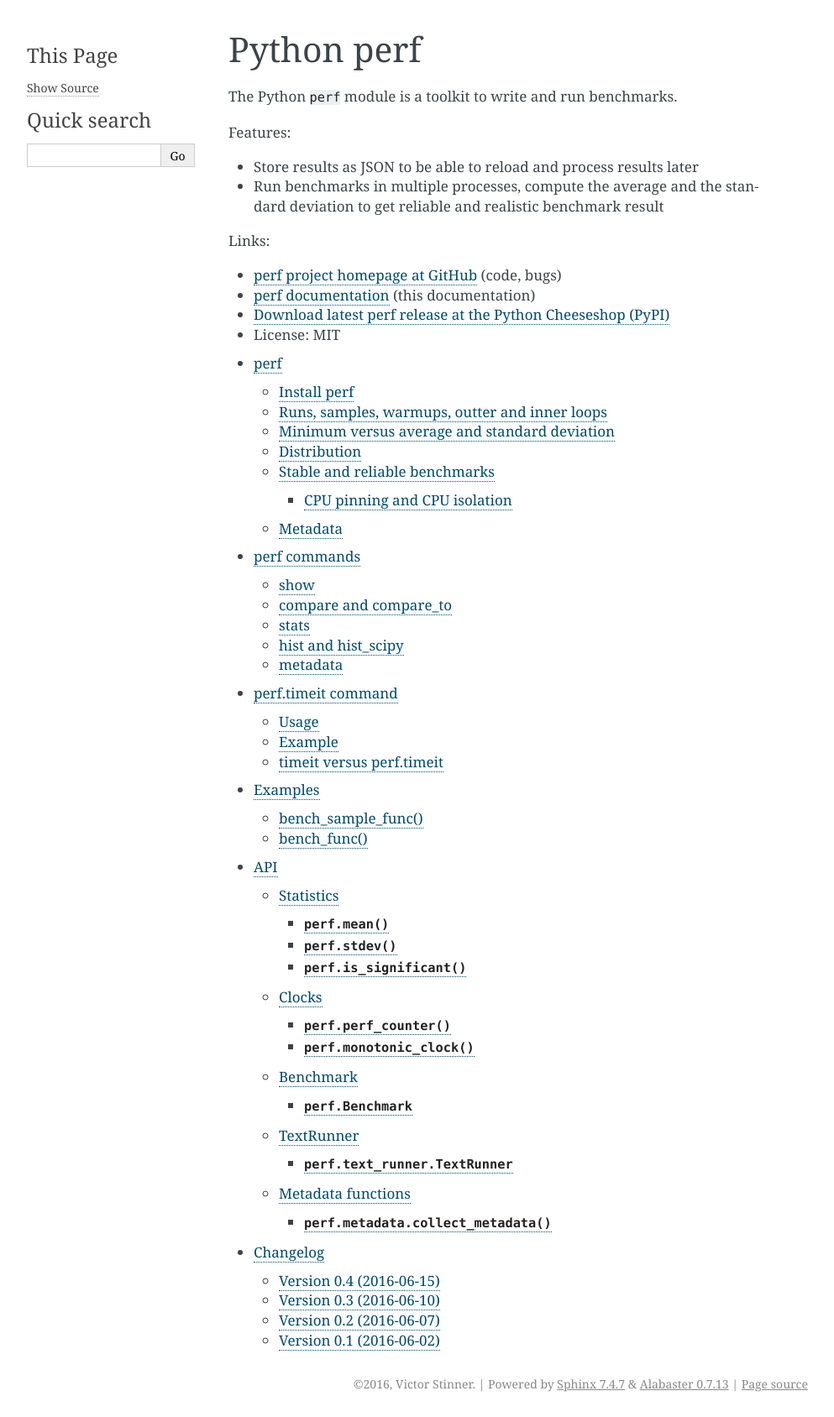
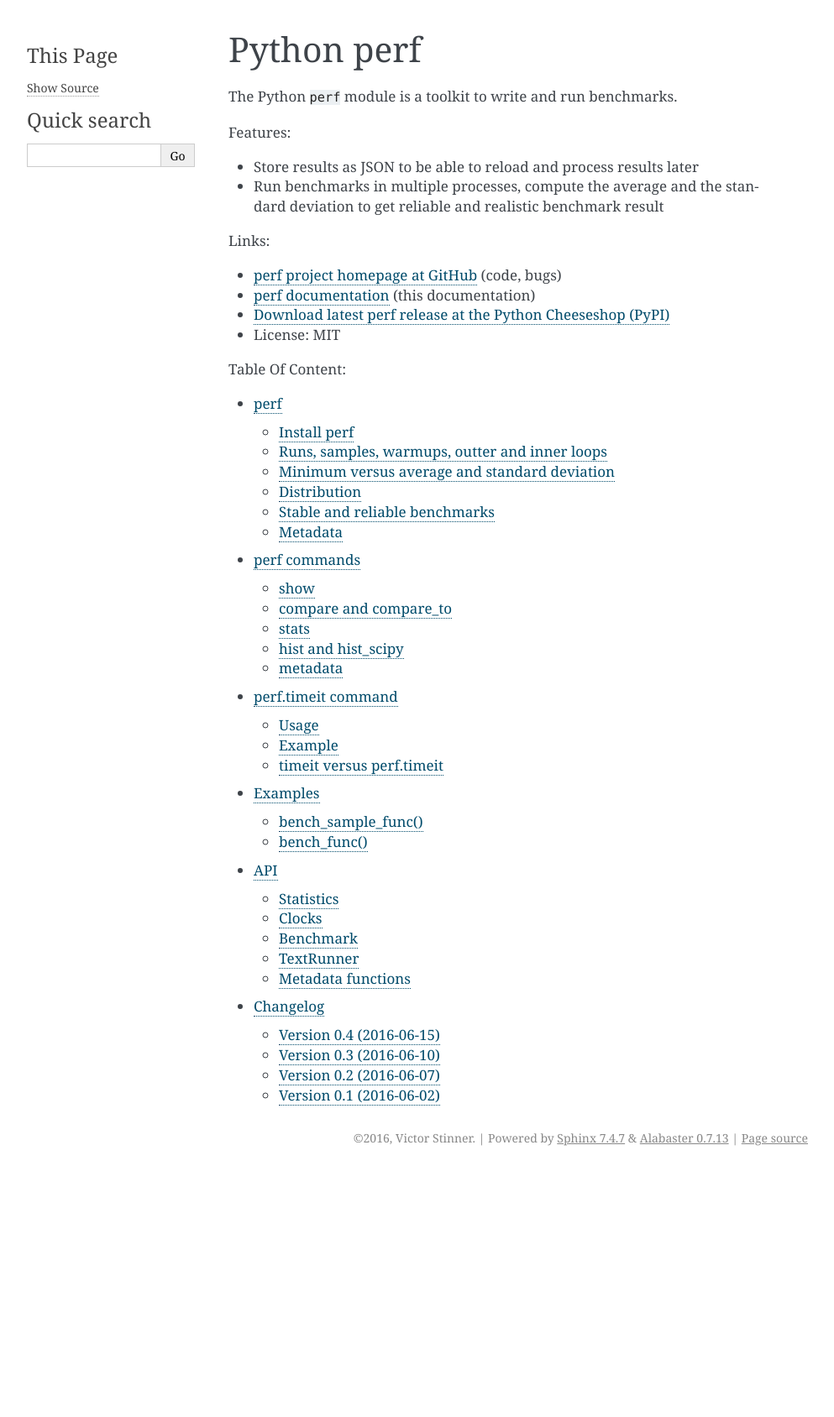
Before and after one commit to psf/pyperf, a Sphinx documentation site: the page built from doc/index.rst, in a window 1280 px wide. Shown: the whole page at 84% size, without its empty margins (148-1141 px from the left). Built offline with Sphinx 7.4.7, drawn with Linux system fonts in a browser that asks for light colours; after the commit the page ends 1395 px from its top, so only the background shows below that.

Commit message:
doc: add header for the TOC

```diff
--- a/doc/index.rst
+++ b/doc/index.rst
@@ -20,8 +20,10 @@ Links:
   <https://pypi.python.org/pypi/perf>`_
 * License: MIT
 
+Table Of Content:
+
 .. toctree::
-   :maxdepth: 3
+   :maxdepth: 2
 
    perf
    cli
```
